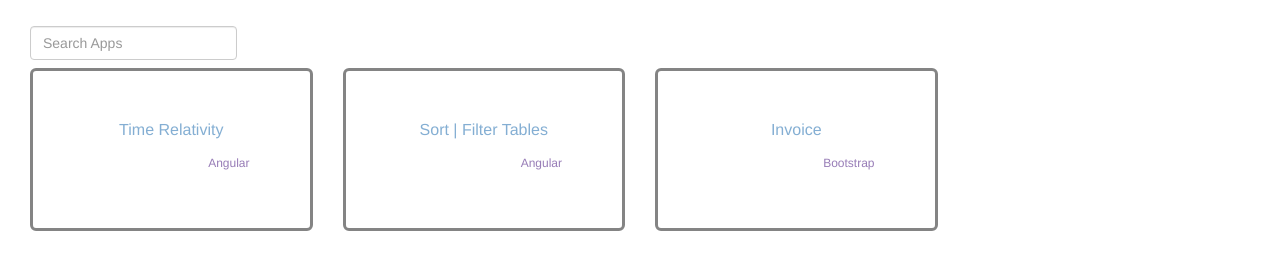
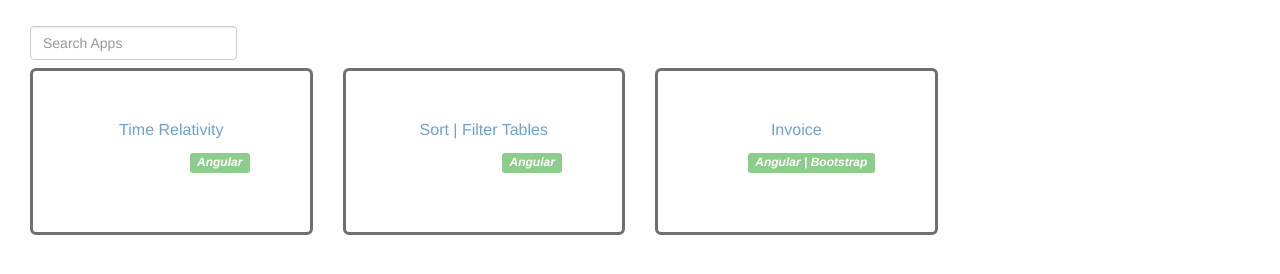
Before and after one commit to AnnamalaiNagappan/annamalainagappan.github.io, a plain HTML site: page index.html in a window 1280 px wide. Shown: the part 54-328 px from the top of the page. Drawn offline with Linux system fonts and the light colour scheme.

Commit message:
ENH:CSS effects added for home page

```diff
--- a/index.html
+++ b/index.html
@@ -15,7 +15,7 @@
     }
     .jumbotron{
       background-color: #FFFFFF;
-      opacity: 0.6;
+      opacity: 0.7;
       border-style:solid;
     }
     .jumbotron p{
@@ -60,7 +60,9 @@
           <a href="{{item.url}}">
             <p class="gallery_text"> {{item.title}} </p>
           </a>
-          <h6 class="gallery_category"> {{item.category}} </h6>
+          <p class="gallery_category">
+            <span class="label label-success"> <i> {{item.category}} </i> </span>
+          </p>
         </div>
       </div>
     </div>
--- a/js/gallery_app.js
+++ b/js/gallery_app.js
@@ -3,6 +3,6 @@ angular.module('displayApp', [])
     $scope.gallery_items = [
       {title: 'Time Relativity', url: 'angular-apps/time_relativity/index.html', category: 'Angular'},
       {title: 'Sort | Filter Tables', url: 'angular-apps/sort_filter_tables/index.html', category: 'Angular'},
-      {title: 'Invoice', url: 'invoice.html', category: 'Bootstrap'},
+      {title: 'Invoice', url: 'invoice.html', category: 'Angular | Bootstrap'},
     ];
   });
```
